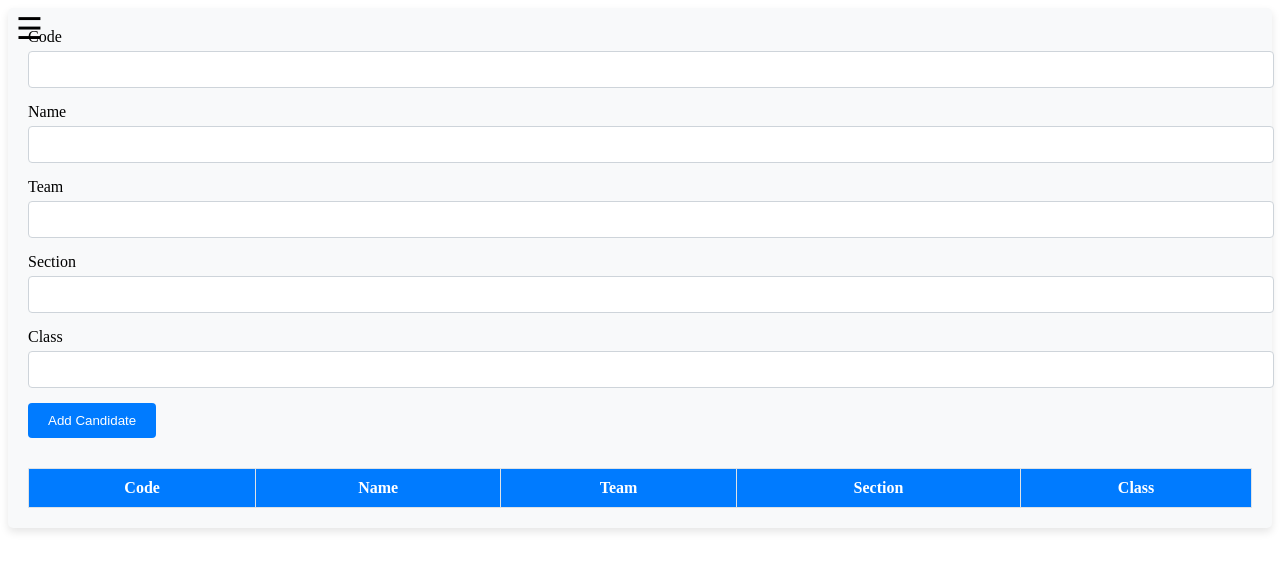
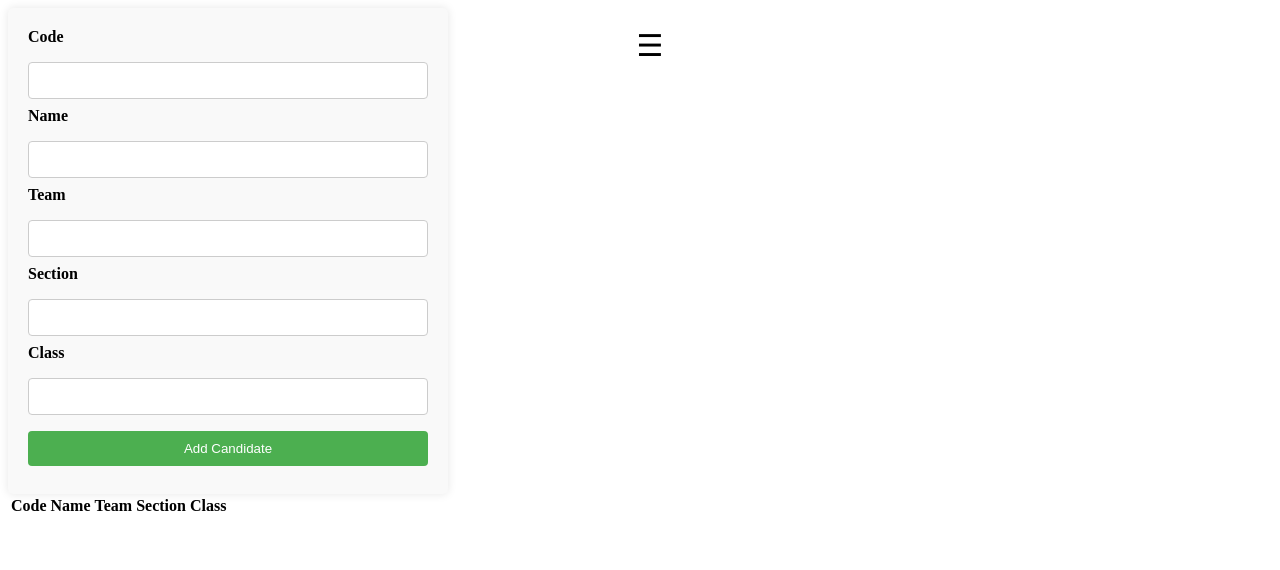
Before and after one commit to Javadamkd/art-fest-management, a Next.js app: page /candidates in a window 1280 px wide. Shown: the top 570 px of the page. Built offline with nearby package versions, Linux system fonts and the light colour scheme.

Commit message:
Update candidates.module.css

```diff
--- a/pages/candidates.module.css
+++ b/pages/candidates.module.css
@@ -1,47 +1,47 @@
-/* candidates.module.css */
-.container {
-  padding: 20px;
-  background-color: #f8f9fa;
-  border-radius: 5px;
-  box-shadow: 0 4px 8px rgba(0, 0, 0, 0.1);
+/* pages/candidates.module.css and pages/programs.module.css */
+
+/* Wrapper for the form */
+.formContainer {
+  display: flex;
+  justify-content: center;
+  align-items: center;
+  min-height: 100vh; /* Ensure the container takes the full height of the viewport */
 }
 
-.formGroup {
-  margin-bottom: 15px;
+/* Form styling */
+form {
+  width: 80%; /* Set a default width */
+  max-width: 400px; /* Limit the maximum width to 400px */
+  padding: 20px;
+  background-color: #f9f9f9;
+  border-radius: 5px;
+  box-shadow: 0 0 10px rgba(0, 0, 0, 0.1);
 }
 
-.inputField {
+label {
+  display: block;
+  margin-bottom: 8px;
+  font-weight: bold;
+}
+
+input[type="text"],
+select,
+button {
   width: 100%;
   padding: 10px;
-  margin-top: 5px;
-  border: 1px solid #ced4da;
+  margin: 8px 0;
+  box-sizing: border-box;
+  border: 1px solid #ccc;
   border-radius: 4px;
 }
 
-.submitButton {
-  background-color: #007bff;
+button {
+  background-color: #4CAF50;
   color: white;
-  padding: 10px 20px;
   border: none;
-  border-radius: 4px;
   cursor: pointer;
 }
 
-.tableContainer {
-  margin-top: 30px;
+button:hover {
+  background-color: #45a049;
 }
-
-.table {
-  width: 100%;
-  border-collapse: collapse;
-}
-
-.table th, .table td {
-  padding: 10px;
-  border: 1px solid #dee2e6;
-}
-
-.table th {
-  background-color: #007bff;
-  color: white;
-}
```
